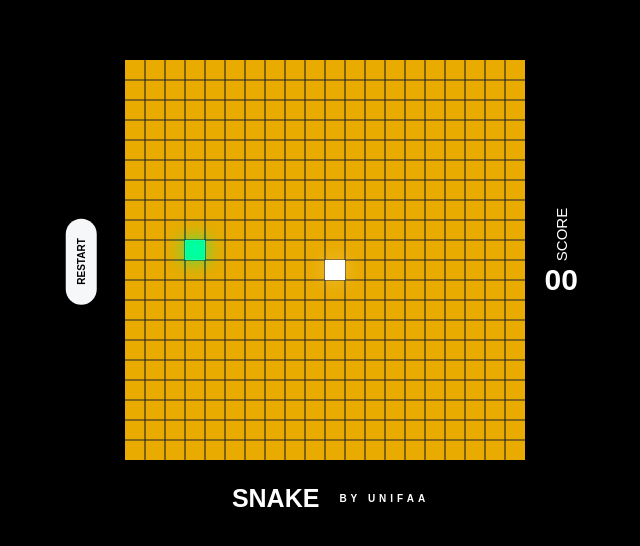
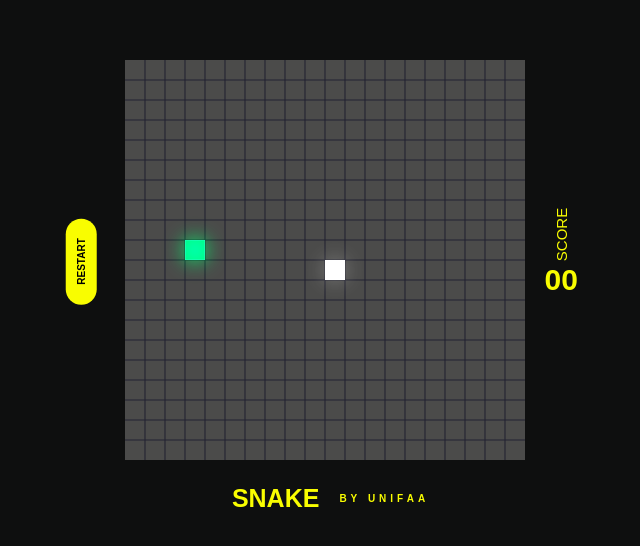
Before and after one commit to GuilhermeProencaCorrea/game-dev-snake, a plain HTML site: page index.html in a window 1280 px wide. Shown: the part 114-660 px from the top of the page, without its empty margins (327-967 px from the left). Drawn offline with Linux system fonts and the light colour scheme.

Commit message:
Alterações no esquema de cores

```diff
--- a/indesx.css
+++ b/indesx.css
@@ -10,22 +10,21 @@
   button:focus {
     outline: 0;
   }
-
   html,
   body {
     height: 100%;
     font-family: "Poppins", sans-serif;
-    color: #000000;
+    color: #f9fd00;
   }
   body {
-    background-color: #000000;
+    background-color: #0e0f0f;
     display: flex;
     justify-content: center;
     align-items: center;
-    color: #ffffff;
+    color: #f9fd00;
   }
   canvas {
-    background-color: #e9ab00;
+    background-color: #4b4b4a;
   }
   .container {
     display: flex;
@@ -57,7 +56,7 @@
   #replay {
     font-size: 10px;
     padding: 10px 20px;
-    background: #f6f7f8;
+    background:#f9fd00;
     border: none;
     color: #000000;
     border-radius: 20px;
@@ -68,7 +67,7 @@
   }
   #replay:hover {
     background: #000000;
-    background: #e9ab00;
+    background: #ffffff;
     transition: all 200ms cubic-bezier(0.4, 0, 0.2, 1);
   }
   #replay svg {
--- a/index.html
+++ b/index.html
@@ -4,7 +4,7 @@
     <meta charset="UTF-8">
     <meta http-equiv="X-UA-Compatible" content="IE=edge">
     <meta name="viewport" content="width=device-width, initial-scale=1.0">
-    <title>Document</title>
+    <title>SNAKE</title>
     <link rel="stylesheet" href="./indesx.css">
 </head>
 <body>
```
